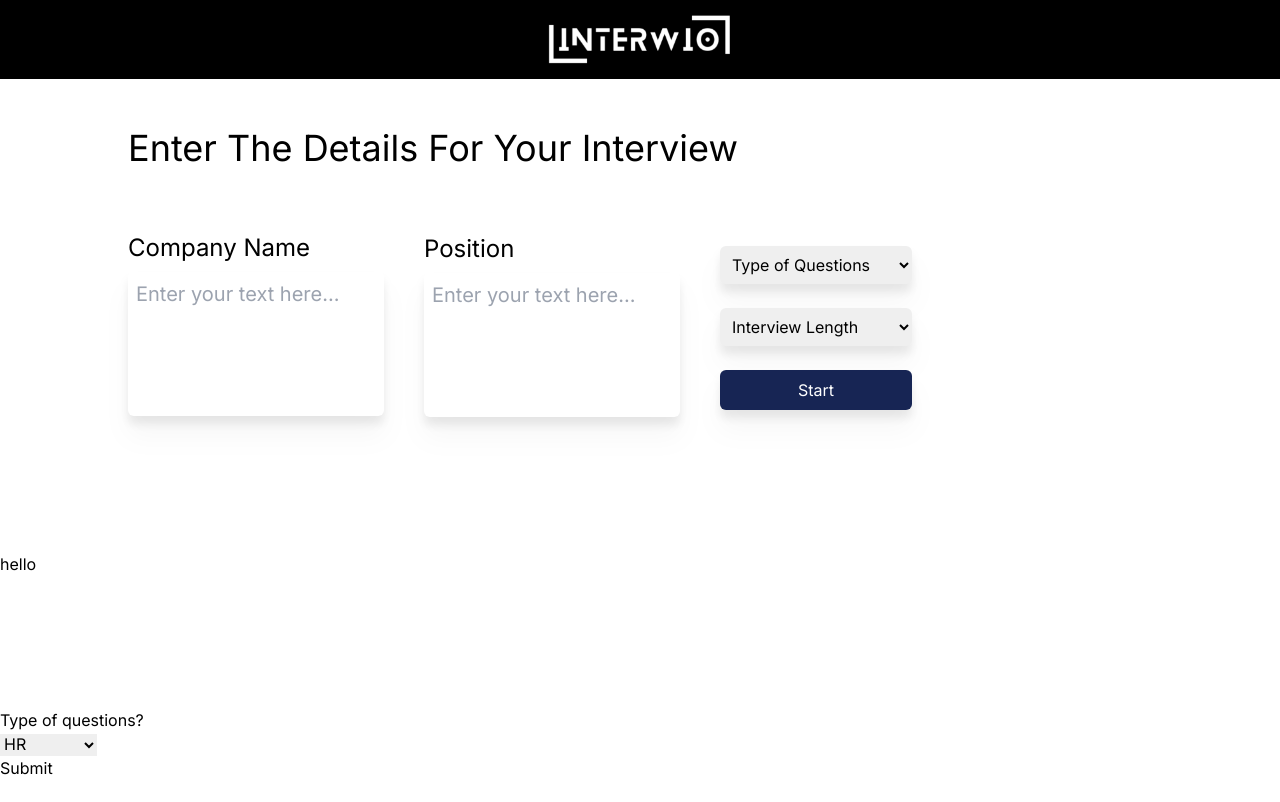
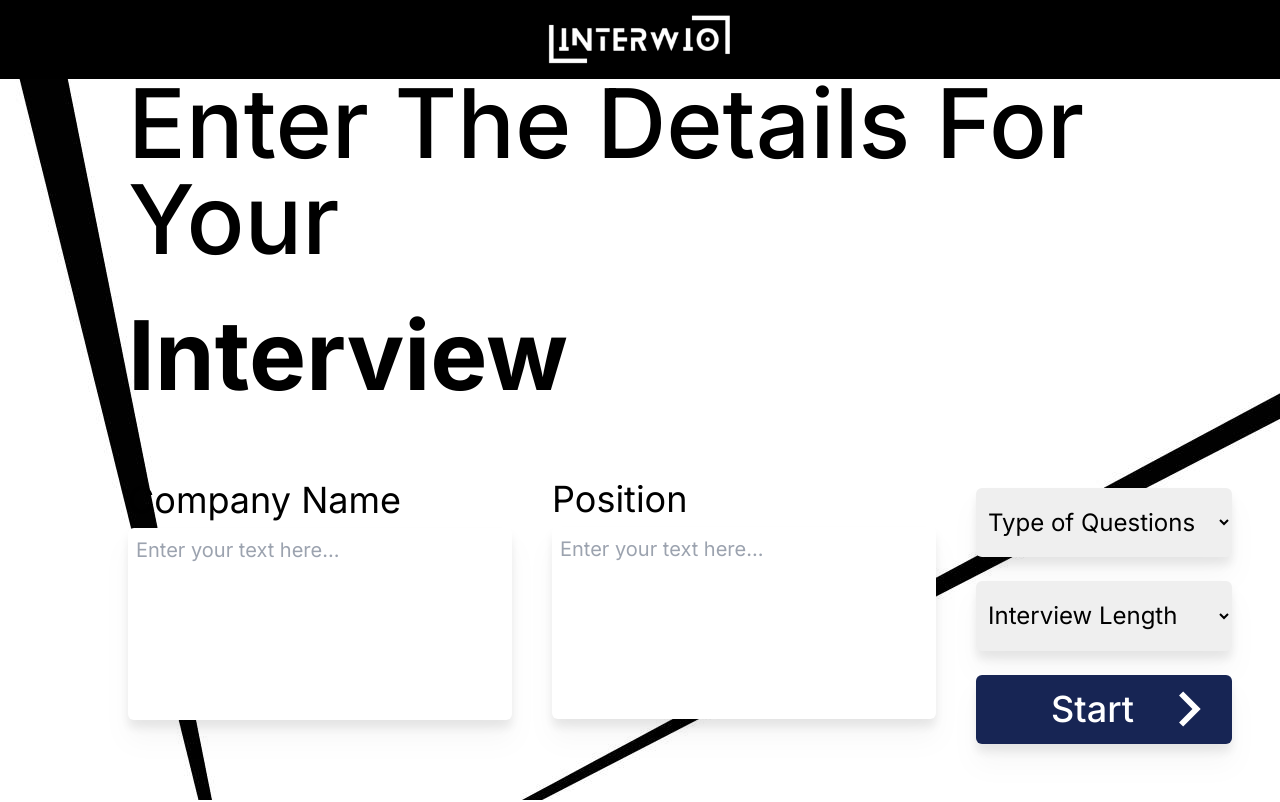
Before and after one commit to FelizNavidad48/verslo-projektas-2, a Next.js app: page / in a window 1280 px wide. Shown: the top 802 px of the page. Built offline with nearby package versions, Linux system fonts and the light colour scheme.

Commit message:
UI improvements

```diff
--- a/app/globals.css
+++ b/app/globals.css
@@ -1,6 +1,7 @@
 @tailwind base;
 @tailwind components;
 @tailwind utilities;
+
 
 textarea {
     resize: none;
--- /dev/null
+++ b/components/start.css
@@ -0,0 +1,3 @@
+.icon path{
+    stroke: white;
+  }
--- a/components/start.jsx
+++ b/components/start.jsx
@@ -1,5 +1,6 @@
 import React from "react";
-
+import styles from './start.css'
+import {MdNavigateNext} from 'react-icons/md';
 import {initialCompletion, nextCompletion} from '../functions/openai';
 import { useState } from "react";
 
@@ -10,35 +11,36 @@
         setState(state-1);
     }
 return(
-<div className="flex flex-col space-y-16 items-center py-32">
+<div className="flex flex-col space-y-10 h-screen items-center justify-center py-28 bg-back">
 
-    <h1 className="w-4/5 text-4xl text-">Enter The Details For Your Interview</h1>
+    <h1 className="w-4/5 text-8xl font-medium">Enter The Details For Your</h1>
+    <h1 className = "w-4/5 text-8xl font-bold"> Interview</h1>
 
-<div className="flex w-4/5 space-x-10 items-center">
-    <div  className="h-48">
-    <label class="block text-black text-2xl mb-2" for="companyName">Company Name</label>
-    <textarea className=" block drop-shadow-xl w-64 h-36 py-2 px-2 rounded-md text-xl" id = "company" placeholder="Enter your text here..."></textarea>
+<div className="flex pt-4 w-4/5 space-x-10 items-center">
+    <div  className="h-56">
+    <label class="block text-black text-4xl mb-2" for="companyName">Company Name</label>
+    <textarea className=" block drop-shadow-xl w-96 h-48 py-2 px-2 rounded-md text-xl" id = "company" placeholder="Enter your text here..."></textarea>
     </div>
     <div>
-    <label class="block text-black  text-2xl mb-2" for="position">Position</label>
-    <textarea className=" drop-shadow-xl w-64 h-36 py-2 px-2 rounded-md text-xl" id = "position" placeholder="Enter your text here..."></textarea>
+    <label class="block text-black  text-4xl pt-5 mb-2" for="position">Position</label>
+    <textarea className=" drop-shadow-xl w-96 h-48 py-2 px-2 rounded-md text-xl" id = "position" placeholder="Enter your text here..."></textarea>
     </div>
 
-    <div className="grid-cols-1 w-48 space-y-6">
-    <select  className=" drop-shadow-xl h-1/3 w-48 py-2 px-2 rounded-md align-middle" id="typeQuestions">
+    <div className="grid-cols-1 w-64 h-52 space-y-6 text-2xl">
+    <select  className=" drop-shadow-xl h-1/3 w-64 py-2 px-2 rounded-md align-middle" id="typeQuestions">
           <option  value=""  selected disabled hidden>Type of Questions</option>
           <option value="HR">HR</option>
           <option value="Job Tasks">Job Tasks</option>
           <option value="HR and Job Tasks">Both</option>
     </select>
-    <select  className=" drop-shadow-xl h-1/3 w-48 py-2 px-2 rounded-md align-middle" onChange={e=>setState(e.target.value)} id="amount" >
+    <select  className=" drop-shadow-xl h-1/3 w-64 py-2 px-2 rounded-md align-middle" onChange={e=>setState(e.target.value)} id="amount" >
           <option  value="0"  selected disabled hidden>Interview Length</option>
           <option value="5" >Short (5 Questions)</option>
           <option value="8" >Medium (8 Questions)</option>
           <option value="12" >Long (12 Questions)</option>
     </select>
 
-    <button onClick = {() => {decrement(); initialCompletion();}} className="bg-blue-950 text-white drop-shadow-xl w-48 h-1/3 py-2 px-2 rounded-md align-middle">Start</button>
+    <button onClick = {() => {decrement(); initialCompletion();}} className="flex items-center bg-blue-950 font-medium text-4xl justify-end text-white drop-shadow-xl w-64 h-1/3 py-2 px-2 rounded-md align-middle hover:bg-black hover:text-5xl  duration-500 ">Start<div className="ml-5 "><MdNavigateNext size="70px"className="text-white"/></div></button>
     </div>
 
 
--- a/package.json
+++ b/package.json
@@ -21,6 +21,7 @@
     "postcss": "8.4.24",
     "react": "18.2.0",
     "react-dom": "18.2.0",
+    "react-icons": "^4.10.1",
     "tailwindcss": "3.3.2",
     "typescript": "5.1.3"
   }
--- a/tailwind.config.js
+++ b/tailwind.config.js
@@ -8,6 +8,7 @@
   theme: {
     extend: {
       backgroundImage: {
+        'back': "url('/back.jpg')",
         'gradient-radial': 'radial-gradient(var(--tw-gradient-stops))',
         'gradient-conic':
           'conic-gradient(from 180deg at 50% 50%, var(--tw-gradient-stops))',
```
Also changed, not shown: public/back.jpg (added), 1 other file (tests, documents, lock files or other folders).
